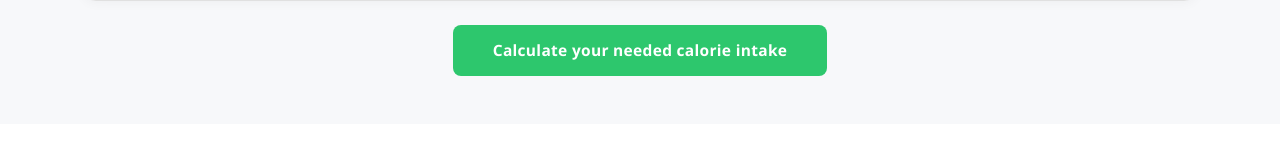
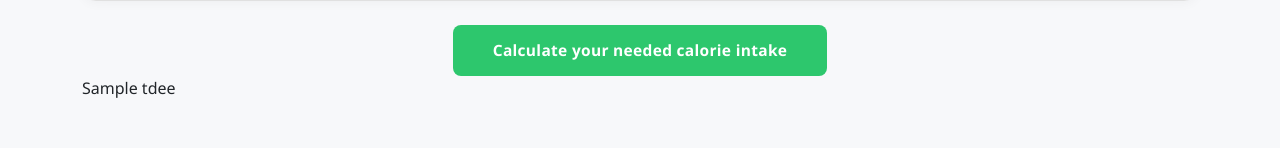
Before and after one commit to luminartechnolabkochi/devdietmaster, a Django app: template diet/templates/profile.html in a window 1280 px wide. Shown: the part 1101-1249 px from the top of the page. Before the commit the page ends 1177 px from the top, so only its background shows below. Run offline with Django 5.2, Linux system fonts and the light colour scheme; the template is opened without the code that fills it: most values are stand-ins (such as "Sample title", 1, 10 or a date in 2020).

Commit message:
display tdee

```diff
--- a/diet/templates/profile.html
+++ b/diet/templates/profile.html
@@ -386,6 +386,10 @@
         </div>
 
     </form>
+
+    <div>
+        {{tdee}}
+    </div>
 </div>
 </body>
 </html>
--- a/diet/views.py
+++ b/diet/views.py
@@ -33,7 +33,11 @@ class DietPlanView(View):
         tdee=daily_calorie_consumption(gender=gender,weight=weight_in_kg,height=height_in_cm,age=age,activitylevel=activitylevel)
 
         print("TDEE",tdee)
-        return render(request,"profile.html")
+
+        context={
+            "tdee":tdee
+        }
+        return render(request,"profile.html",context)
 
 
 def daily_calorie_consumption(gender="male",weight=None,height=None,age=None,activitylevel=1.2):
```
